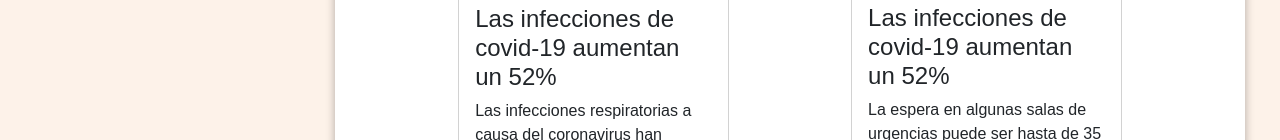
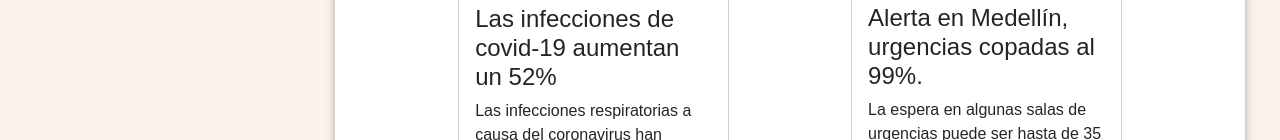
Before and after one commit to JCamiloC/FrontEnd, a plain HTML site: page index.html in a window 1280 px wide. Shown: the part 825-965 px from the top of the page. Drawn offline with Linux system fonts and the light colour scheme.

Commit message:
Se corrigen textos

```diff
--- a/index.html
+++ b/index.html
@@ -165,7 +165,7 @@
                                             <img src="imagenes/img_index/AlertaMedellin.jpg" alt="imagenAlertaMedellin" class="card-img-top" alt="...">
                                         </a>
                                         <div class="card-body">
-                                            <h4>Las infecciones de covid-19 aumentan un 52%</h4>
+                                            <h4>Alerta en Medellín, urgencias copadas al 99%.</h4>
                                             <p class="card-text">La espera en algunas salas de urgencias puede ser hasta de 35 horas. Cuídese al máximo y cero pólvora.</p>
                                         </div>
                                     </div>
```
